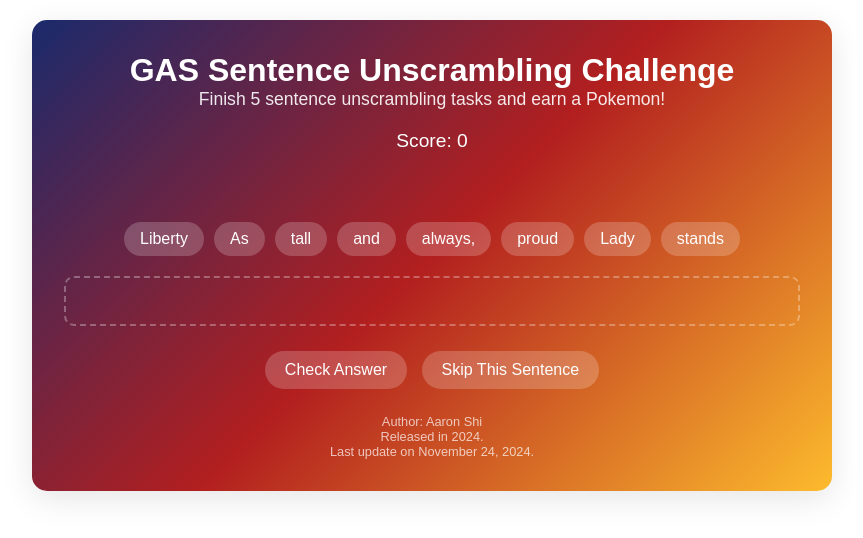
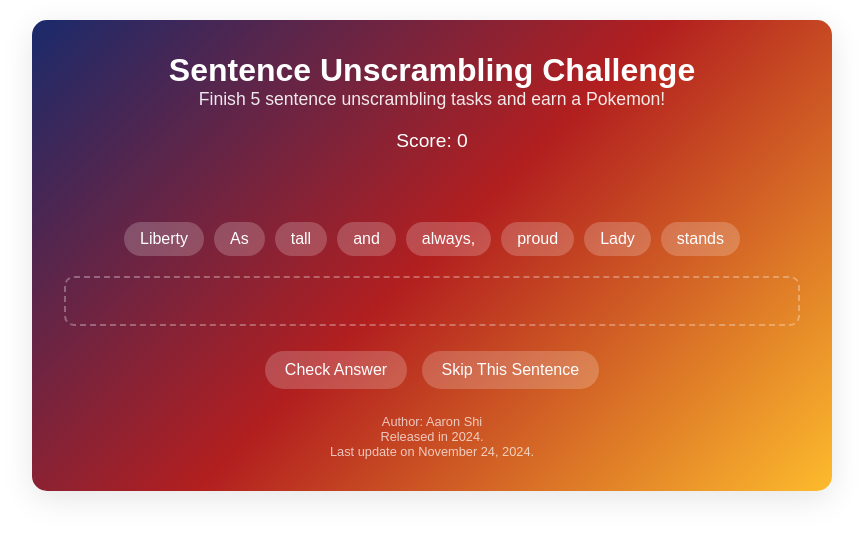
Before and after one commit to aaronshi1129/sentence-unscrambler-mixed, a plain HTML site: page index.html in a window 1280 px wide. Shown: the whole page, without its empty margins (208-1071 px from the left). Drawn offline with Linux system fonts and the light colour scheme.

Commit message:
Update index.html

```diff
--- a/index.html
+++ b/index.html
@@ -159,7 +159,7 @@ button:hover {
 </head>
 <body>
 <div class="container">
-    <h1>GAS Sentence Unscrambling Challenge</h1>
+    <h1>Sentence Unscrambling Challenge</h1>
     <p class="subtitle">Finish 5 sentence unscrambling tasks and earn a Pokemon!</p>
     <p class="score">Score: <span id="score">0</span></p>
     <div class="feedback" id="feedback"></div>
```
